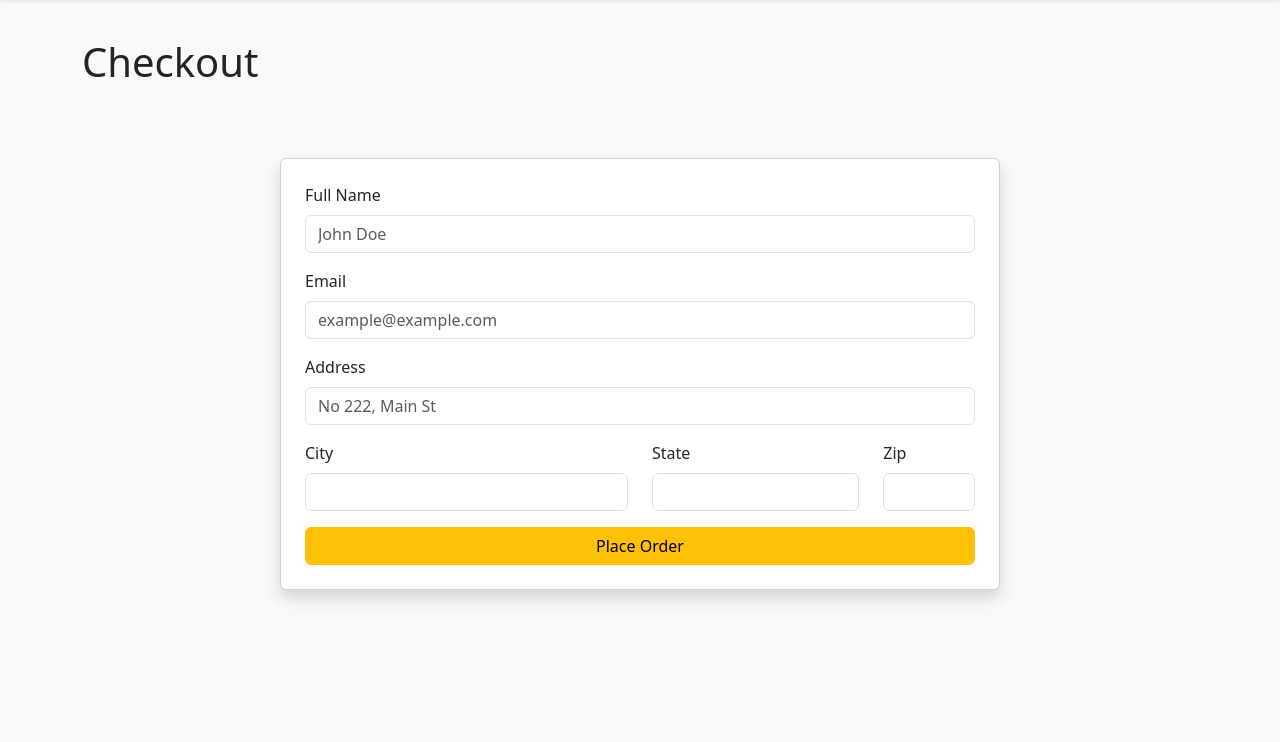
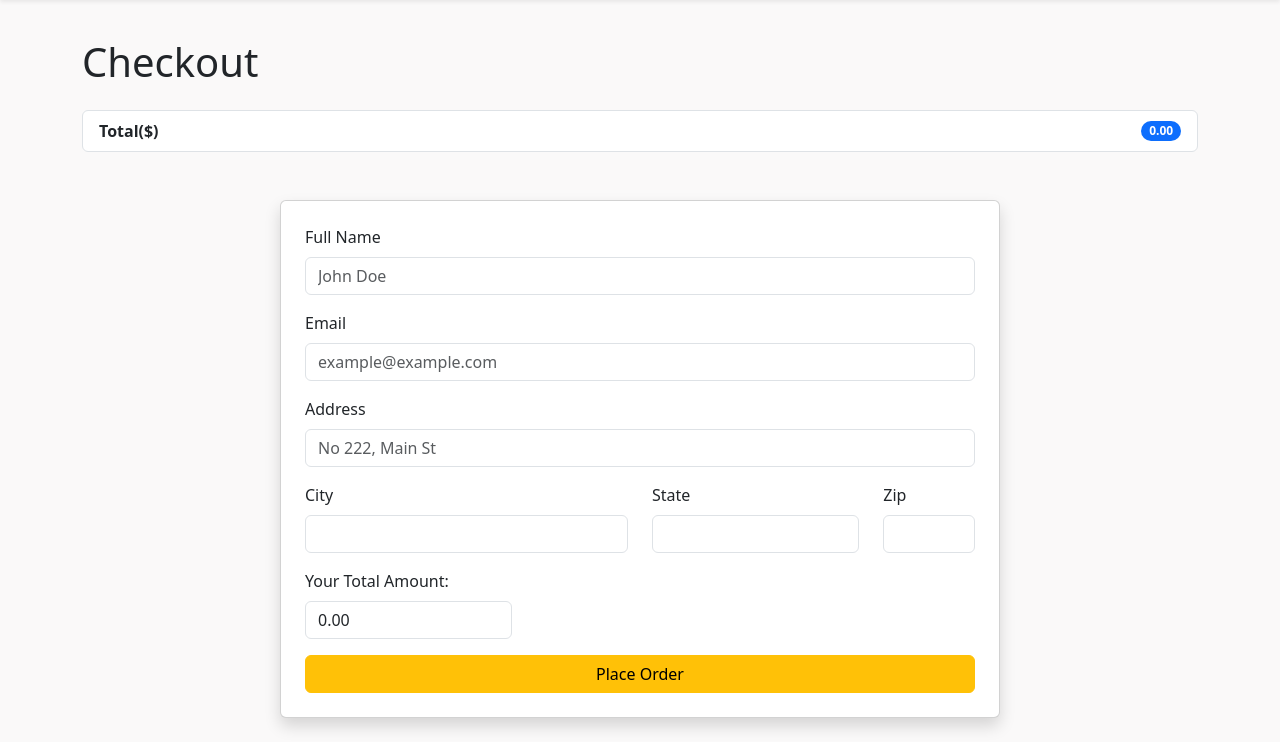
Before and after one commit to DS-Vijayapala/Django-E-Commerce-Site, a Django app: page /checkout/ in a window 1280 px wide. Shown: the part 58-800 px from the top of the page. Run offline with Django 5.2, Linux system fonts and the light colour scheme.

Commit message:
Calculating Order Total And Adding Order Total To DataBase

```diff
--- a/Shop/models.py
+++ b/Shop/models.py
@@ -34,6 +34,7 @@ class Order(models.Model):
     city = models.CharField(max_length=2000)
     state = models.CharField(max_length=2000)
     zip_code = models.CharField(max_length=200)
+    total = models.CharField(max_length=2000)
 
     def __str__(self):
         return self.name
--- a/Shop/templates/shop/base.html
+++ b/Shop/templates/shop/base.html
@@ -33,7 +33,7 @@
 
                     <div class="container-fluid px-3">
 
-                        <a class="navbar-brand" href="#">
+                        <a class="navbar-brand" href="{% url 'index' %}">
                             <img src="" alt="Avix Tecno Shop">
                         </a>
 
--- a/Shop/templates/shop/checkout.html
+++ b/Shop/templates/shop/checkout.html
@@ -71,6 +71,14 @@
                                 <label class="form-label">Zip</label>
                                 <input id="zip" name="zip" type="text" class="form-control" required>
                             </div>
+
+                            <br>
+
+                            <div class="col-md-4 mb-3">
+                                <label class="form-label">Your Total Amount:</label>
+                                <input readonly="" id="total" name="total" type="text" class="form-control" required>
+                            </div>
+
                         </div>
 
                         <button type="submit" class="btn btn-warning w-100">Place Order</button>
@@ -93,17 +101,30 @@
         cart = JSON.parse(localStorage.getItem('cart'));
     }
 
+    let total = 0;
+
     for (item in cart) {
 
         let name = cart[item][1];
         let quantity = cart[item][0];
+        let price = cart[item][2];
+        total = total + cart[item][2];
 
         itemString = `<li class="list-group-item d-flex justify-content-between align-items-center">
-                    ${name}
-                    <span class="badge bg-primary rounded-pill">${quantity}</span>
+                    Qty: ${quantity} Of ${name}
+                    <span class="badge bg-warning rounded-pill">${price}</span>
                 </li>`
         $('#List-of-cart-items').append(itemString);
     }
+
+    totalprice = `<li class="list-group-item d-flex justify-content-between align-items-center">
+                    <b>Total($)</b>
+                    <span class="badge bg-primary rounded-pill">${total.toFixed(2)}</span>
+                </li>`
+
+    $('#total').val(total.toFixed(2));
+
+    $('#List-of-cart-items').append(totalprice);
 
     $('#items').val(JSON.stringify(cart));
 
--- a/Shop/views.py
+++ b/Shop/views.py
@@ -51,9 +51,10 @@ def checkout(request):
         city = request.POST.get('city', '')
         state = request.POST.get('state', '')
         zip_code = request.POST.get('zip', '')
+        total = request.POST.get('total', '')
 
         order = Order(items=items, name=name, email=email, address=address,
-                      city=city, state=state, zip_code=zip_code)
+                      city=city, state=state, zip_code=zip_code, total=total)
         order.save()
 
     return render(request, 'shop/checkout.html')
```
Also changed, not shown: Shop/migrations/0006_order_total.py (added), db.sqlite3.
